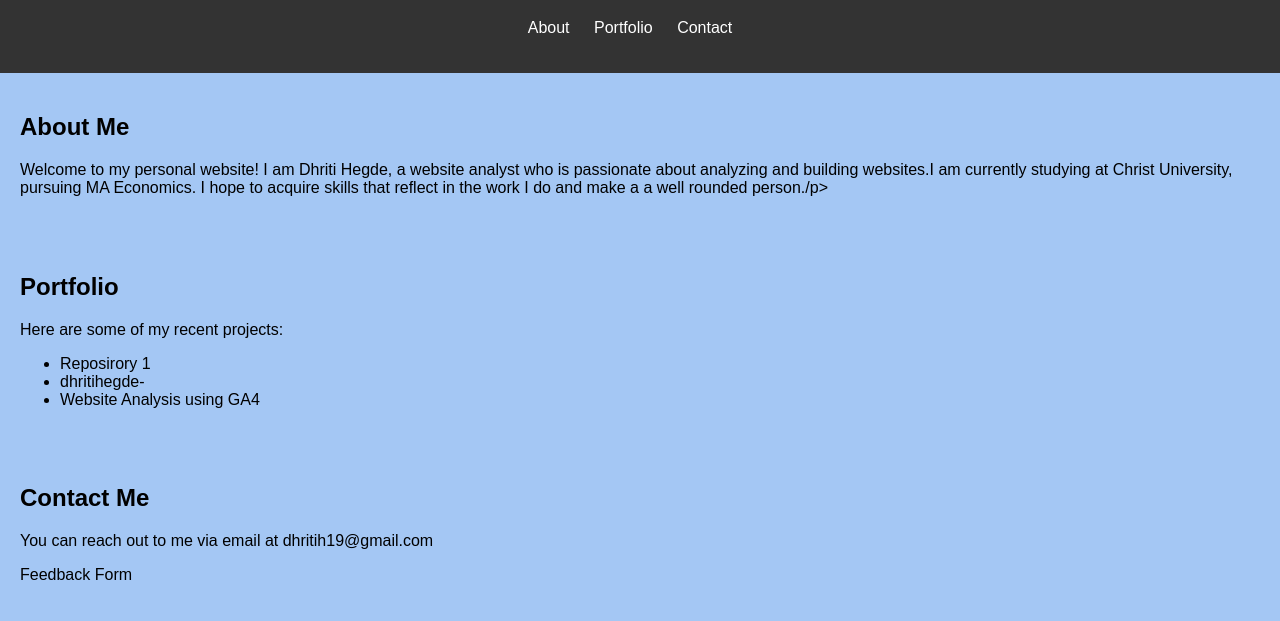
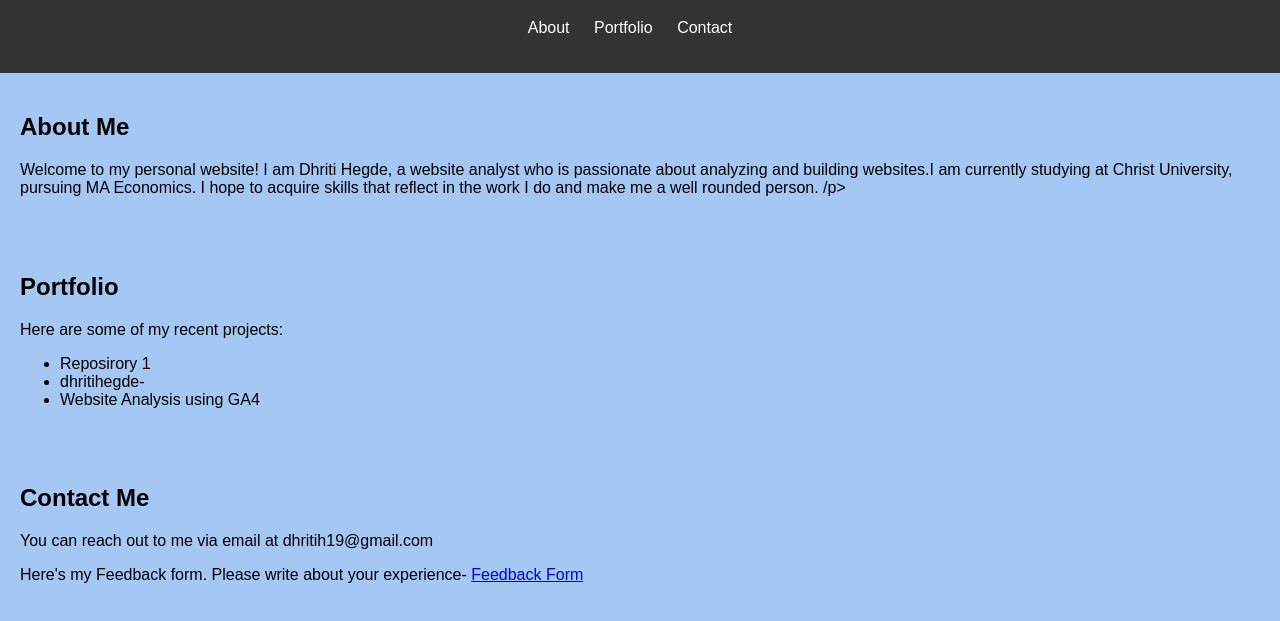
Before and after one commit to gitdh123/dhritihegde-, a plain HTML site: page index.html in a window 1280 px wide. Shown: the part 81-702 px from the top of the page. Drawn offline with Linux system fonts and the light colour scheme.

Commit message:
Update index.html

```diff
--- a/index.html
+++ b/index.html
@@ -89,7 +89,7 @@
     </header>
     <section id="about">
         <h2>About Me</h2>
-        <p>Welcome to my personal website! I am Dhriti Hegde, a website analyst who is passionate about analyzing and building websites.I am currently studying at Christ University, pursuing MA Economics. I hope to acquire skills that reflect in the work I do and make a a well rounded person./p>
+        <p>Welcome to my personal website! I am Dhriti Hegde, a website analyst who is passionate about analyzing and building websites.I am currently studying at Christ University, pursuing MA Economics. I hope to acquire skills that reflect in the work I do and make me a well rounded person. /p>
     </section>
     <section id="portfolio">
         <h2>Portfolio</h2>
@@ -104,7 +104,6 @@
         <h2>Contact Me</h2>
          <p>You can reach out to me via email at dhritih19@gmail.com</p>
     <p><span style="color: rgb(0, 0, 0);"
-    </section>
-          <Here&apos;s my Feedback form. Please write about your experience-&nbsp;<a href="https://docs.google.com/forms/d/e/1FAIpQLSca_nx0j8AQv-yxFQmUFYQzckMt5WqS28-Rmm1H2YsIlnbICg/viewform?usp=sf_link">Feedback Form</a></span></p>
+     >Here&apos;s my Feedback form. Please write about your experience- <a href="https://docs.google.com/forms/d/e/1FAIpQLSca_nx0j8AQv-yxFQmUFYQzckMt5WqS28-Rmm1H2YsIlnbICg/viewform?usp=sf_link">Feedback Form</a></span></p>
 </body>
 </html>
```
